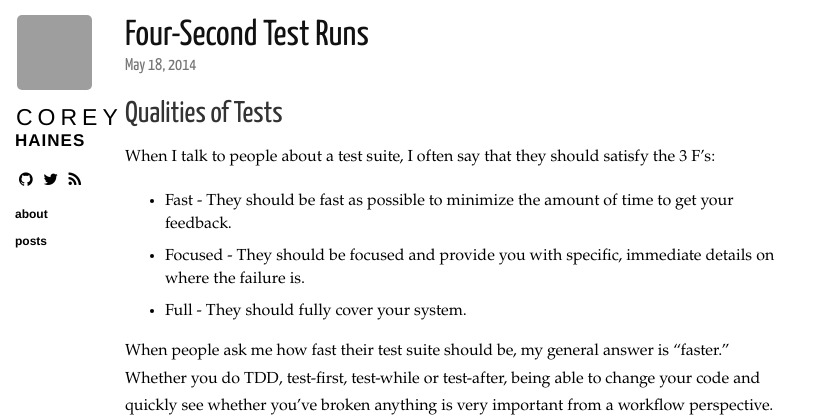
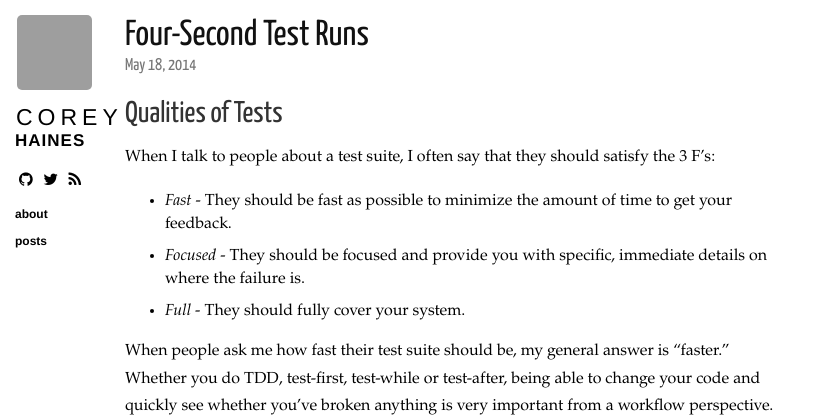
Before and after one commit to coreyhaines/coreyhaines.github.io, a Jekyll site: the page built from _posts/2014-05-18-four-second-tests.markdown, in a window 1280 px wide and 900 px high, cut to the strip 0-417 px from the top of the window. Shown: the whole strip, without its empty margins (0-821 px from the left). Built offline with Jekyll 4.4.1, drawn with Linux system fonts in a browser that asks for light colours; nearby versions of some CDN libraries; Markdown is read by kramdown in place of the engine named in the settings; comment, search, counter and statistics services are not loaded; grey boxes are pictures that could not be loaded.

Commit message:
Make the three Fs show up as a list

```diff
--- a/_posts/2014-05-18-four-second-tests.markdown
+++ b/_posts/2014-05-18-four-second-tests.markdown
@@ -6,9 +6,10 @@
 ## Qualities of Tests
 
 When I talk to people about a test suite, I often say that they should satisfy the 3 F's:
-* Fast - They should be fast as possible to minimize the amount of time to get your feedback.
-* Focused - They should be focused and provide you with specific, immediate details on where the failure is.
-* Full - They should fully cover your system.
+
+* *Fast* - They should be fast as possible to minimize the amount of time to get your feedback.
+* *Focused* - They should be focused and provide you with specific, immediate details on where the failure is.
+* *Full* - They should fully cover your system.
 
 When people ask me how fast their test suite should be, my general answer is "faster." Whether you do TDD, test-first, test-while or test-after, being able to change your code and quickly see whether you've broken anything is very important from a workflow perspective. Whenever you have to sit and wait to find out the results of your change, your flow is broken.
 
```
